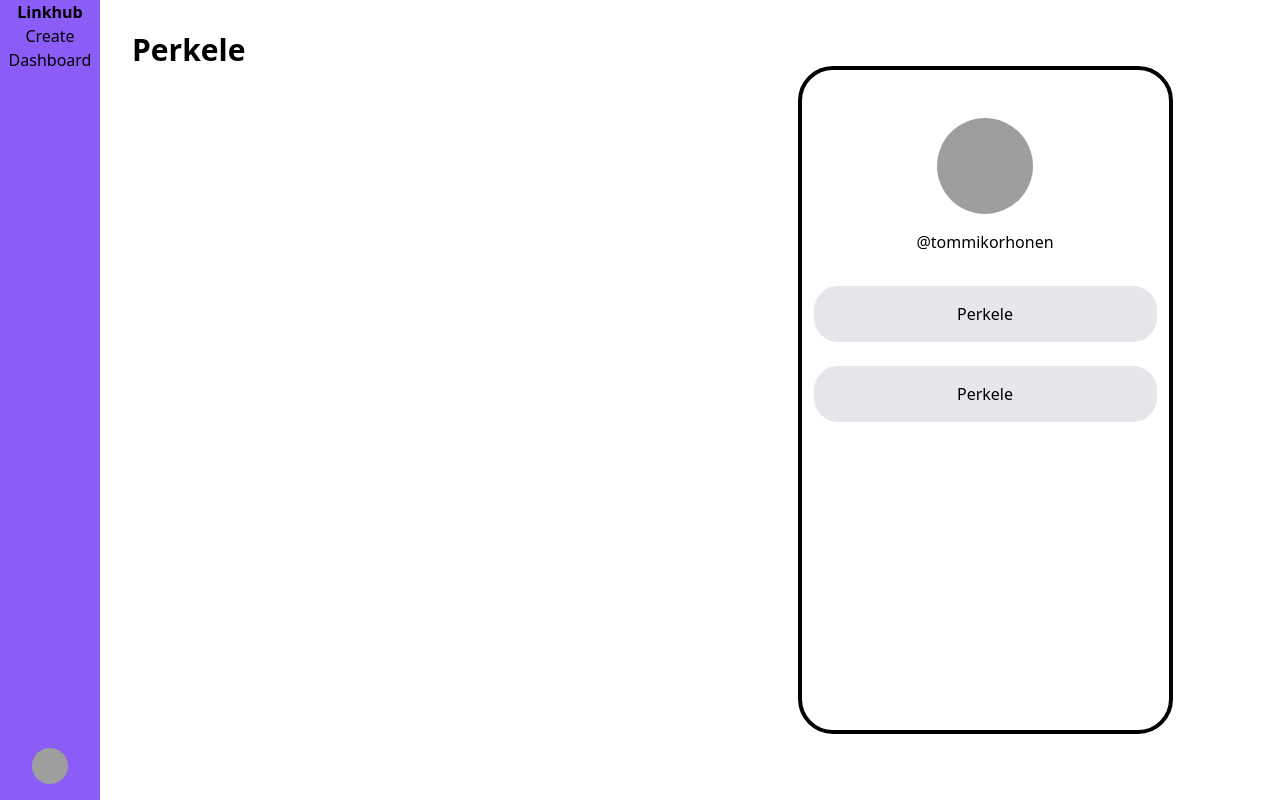
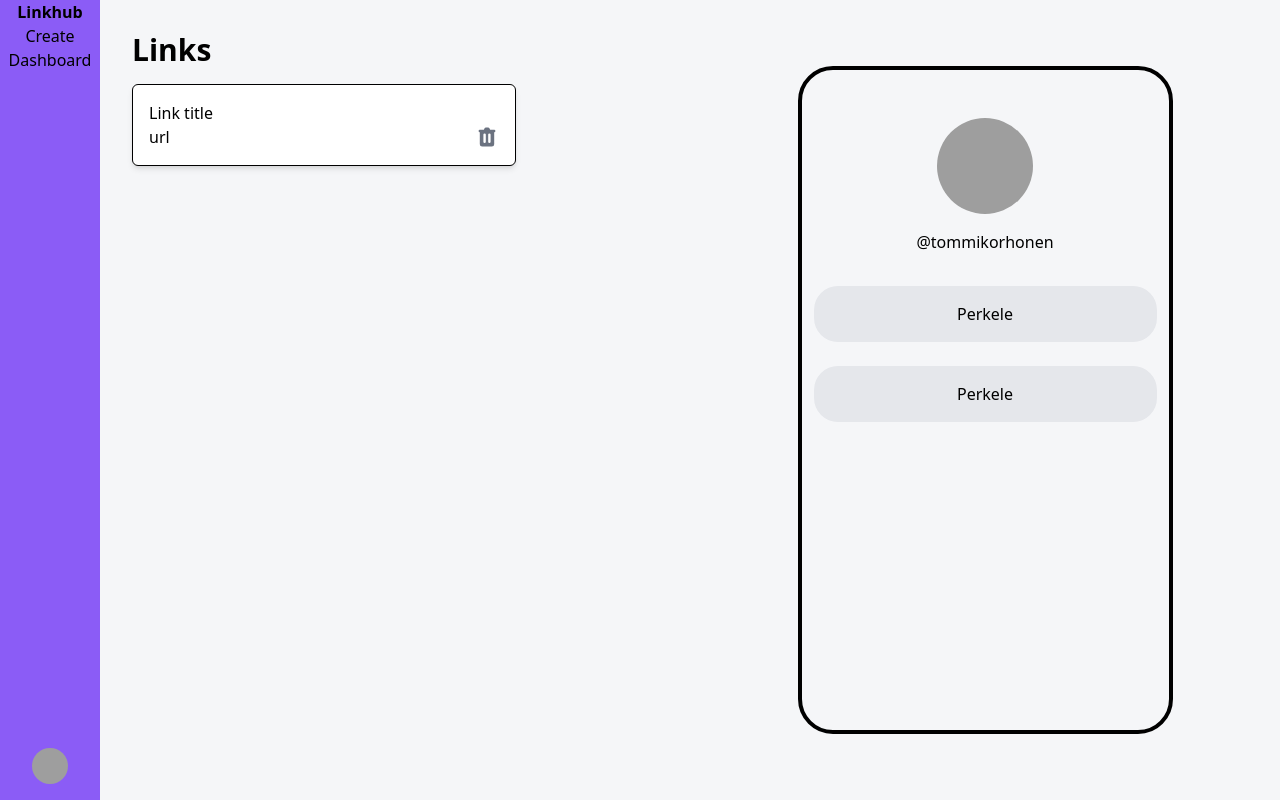
Before and after one commit to TommiKorhonen/Linkhub, a React (Create React App) app: page /dashboard in a window 1280 px wide. Built offline with nearby package versions, Linux system fonts and the light colour scheme; no server answers; grey boxes are pictures that could not be loaded.

Commit message:
links styling

```diff
--- a/src/App.tsx
+++ b/src/App.tsx
@@ -10,7 +10,7 @@ import User from "./pages/user/User";
 
 function App() {
   return (
-    <div className="flex">
+    <div className="flex bg-[#f5f6f8]">
       <BrowserRouter>
         {/* <Navbar /> */}
         <Sidebar />
--- a/src/pages/dashboard/Dashboard.tsx
+++ b/src/pages/dashboard/Dashboard.tsx
@@ -1,12 +1,18 @@
 import React from "react";
-import Sidebar from "../../components/sidebar/Sidebar";
 import Preview from "./Preview";
-
+import { TrashIcon } from "@heroicons/react/solid";
 const Dashboard = () => {
   return (
     <div className="grid grid-cols-2 min-h-screen">
-      <div className="flex p-8">
-        <h2 className="font-semibold text-3xl">Perkele</h2>
+      <div className="flex flex-col p-8">
+        <h2 className="font-semibold text-3xl">Links</h2>
+        <div className="border border-solid border-black max-w-96 p-4 mt-4 bg-white shadow-md rounded-md">
+          <h2>Link title</h2>
+          <div className="flex items-center justify-between">
+            <p>url</p>
+            <TrashIcon className="h-6 w-6 text-gray-500" />
+          </div>
+        </div>
       </div>
       <div className="flex items-center justify-center h-full">
         <Preview />
```
